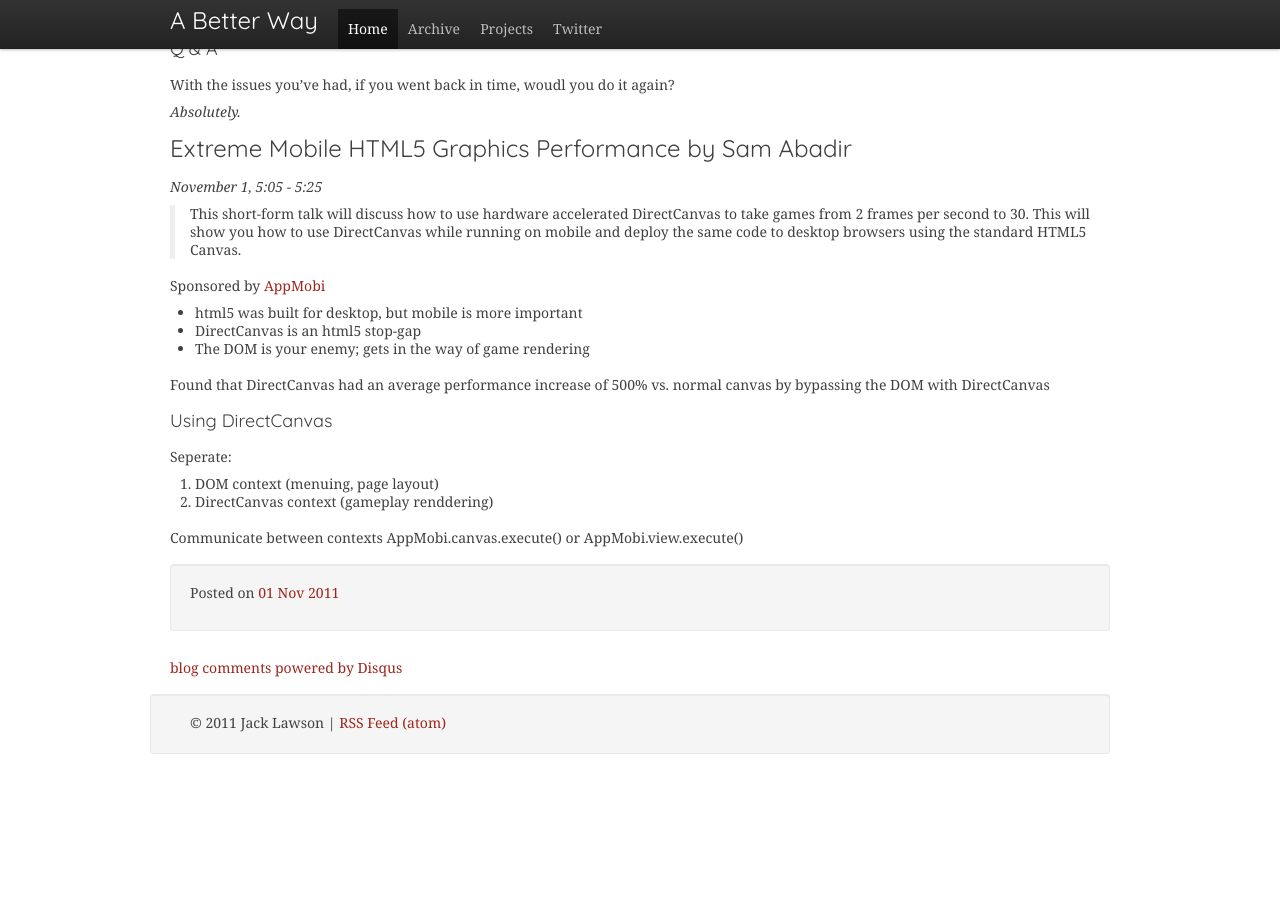
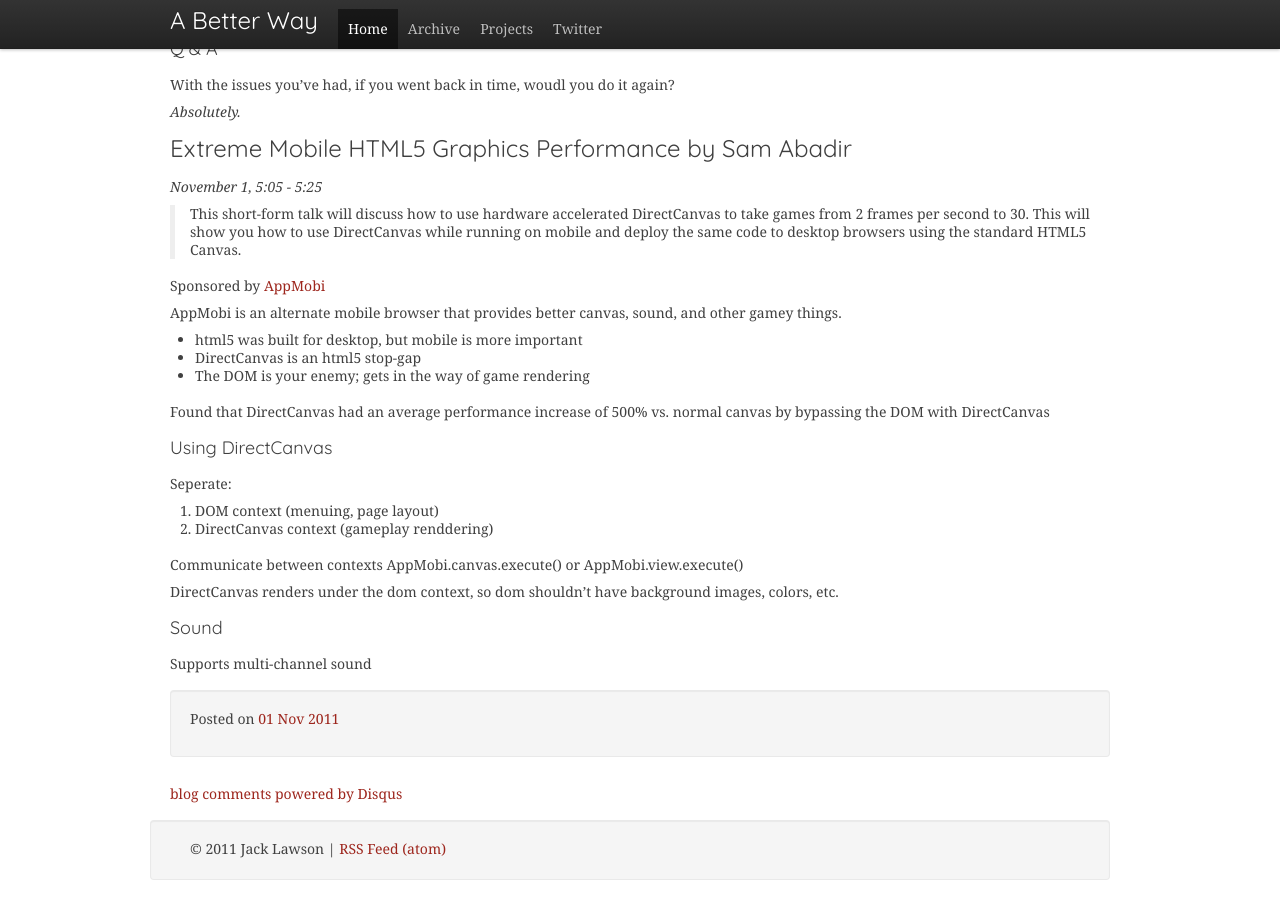
Before and after one commit to ajacksified/ajacksified.github.com, a Jekyll site: the page built from _posts/2011-11-01-new-game-conf-liveblog.markdown, in a window 1280 px wide and 900 px high, scrolled down 12959 px. Built offline with Jekyll 4.4.1, drawn with Linux system fonts in a browser that asks for light colours; nearby versions of some CDN libraries; some web fonts are replaced; Markdown is read by kramdown in place of the engine named in the settings; comment, search, counter and statistics services are not loaded; before the commit the page ends 13733 px from its top, so only the background shows below that.

Commit message:
session 7

```diff
--- a/_posts/2011-11-01-new-game-conf-liveblog.markdown
+++ b/_posts/2011-11-01-new-game-conf-liveblog.markdown
@@ -879,6 +879,9 @@ With the issues you've had, if you went back in time, woudl you do it again?
 
 Sponsored by [AppMobi](http://appmobi.com)
 
+AppMobi is an alternate mobile browser that provides better canvas, sound, and
+other gamey things.
+
 * html5 was built for desktop, but mobile is more important
 * DirectCanvas is an html5 stop-gap
 * The DOM is your enemy; gets in the way of game rendering
@@ -894,3 +897,10 @@ Seperate:
 2. DirectCanvas context (gameplay renddering)
 
 Communicate between contexts AppMobi.canvas.execute() or AppMobi.view.execute()
+
+DirectCanvas renders under the dom context, so dom shouldn't have background
+images, colors, etc.
+
+### Sound
+
+Supports multi-channel sound
```
